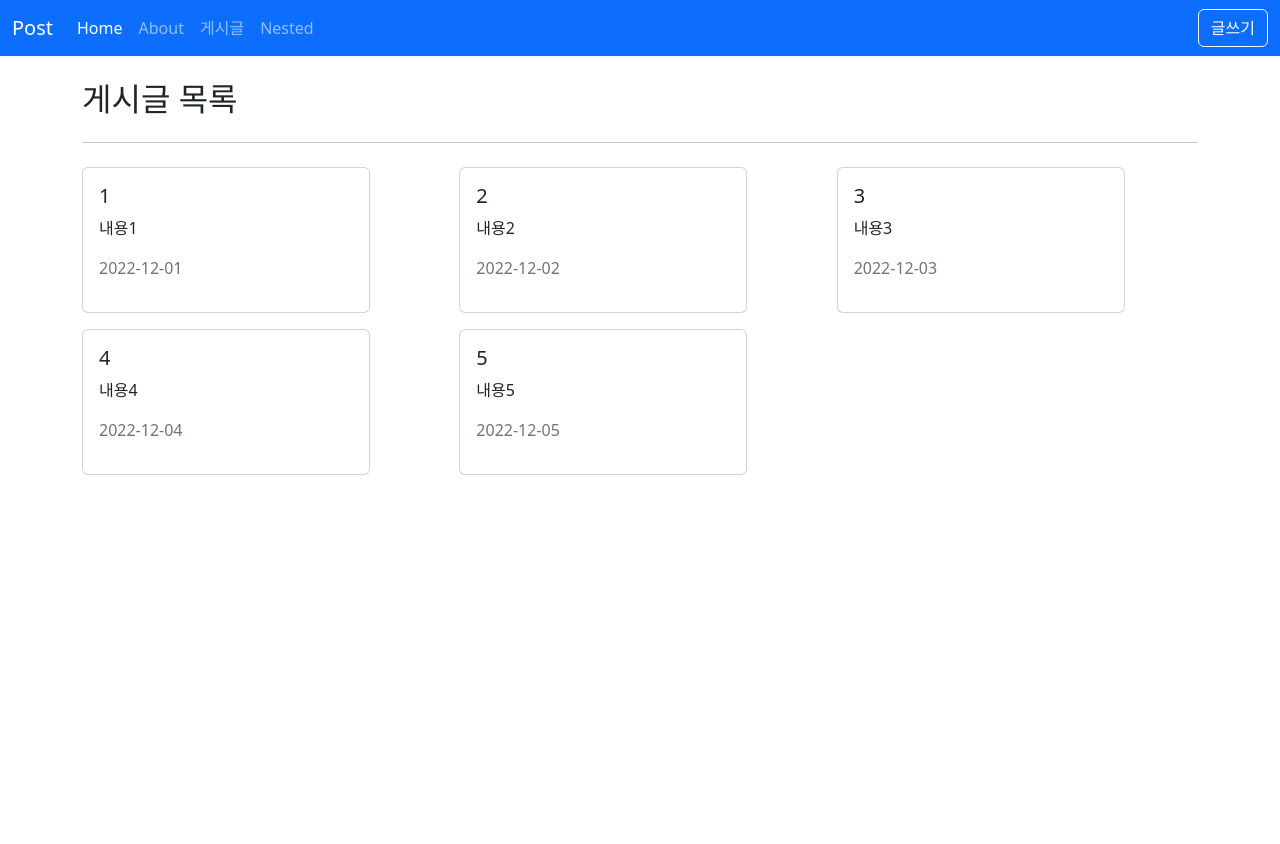
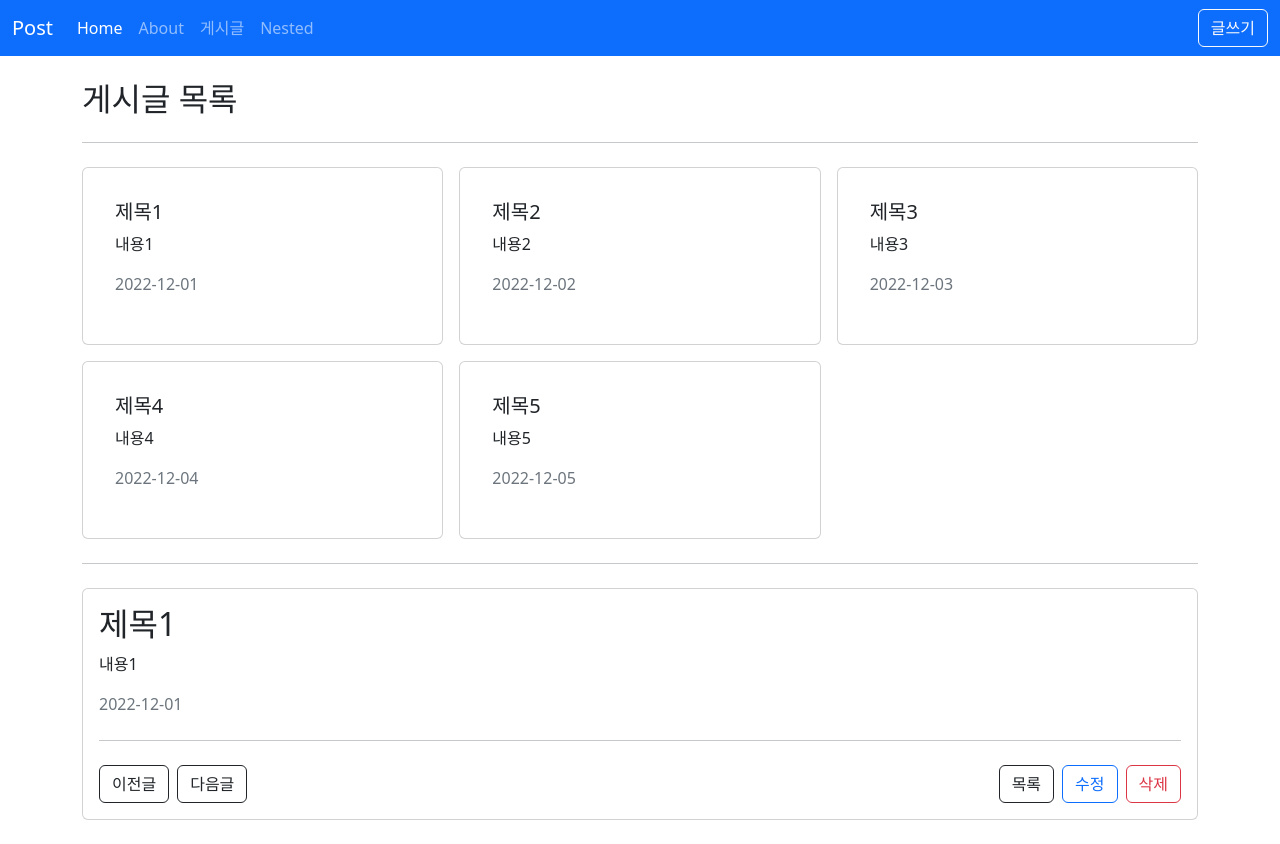
Before and after one commit to SianEl/Basic_vue, a Vue app: page /posts in a window 1280 px wide. Before the commit the page ends 800 px from the top, so only its background shows below. Built offline with nearby package versions, Linux system fonts and the light colour scheme.

Commit message:
router props

```diff
--- a/src/api/posts.js
+++ b/src/api/posts.js
@@ -10,9 +10,6 @@
   return posts;
 }
 
-export function getPost(id) {
-  const post = posts.filter(post => {
-    return post.id === id;
-  });
-  return post;
+export function getPostById(id) {
+  return posts.find(item => item.id === id);
 }
--- /dev/null
+++ b/src/components/practice/AppCard.vue
@@ -0,0 +1,17 @@
+<template>
+  <div class="card">
+    <div v-if="$slots.header" class="card-header">
+      <slot name="header"></slot>
+    </div>
+    <div class="card-body">
+      <slot></slot>
+    </div>
+    <div v-if="$slots.footer" class="card-footer">
+      <slot name="footer"></slot>
+    </div>
+  </div>
+</template>
+
+<script setup></script>
+
+<style lang="scss" scoped></style>
--- a/src/components/practice/posts/PostItem.vue
+++ b/src/components/practice/posts/PostItem.vue
@@ -1,5 +1,5 @@
 <template>
-  <div class="card" style="width: 18rem">
+  <AppCard>
     <div class="card-body">
       <h5 class="card-title">{{ title }}</h5>
       <p class="card-text">
@@ -7,10 +7,11 @@
       </p>
       <p class="text-muted">{{ createdAt }}</p>
     </div>
-  </div>
+  </AppCard>
 </template>
 
 <script setup>
+import AppCard from '../AppCard.vue';
 defineProps({
   title: {
     type: String,
--- a/src/router/index.js
+++ b/src/router/index.js
@@ -37,6 +37,12 @@
     path: '/posts/:id',
     name: 'PostDetail',
     component: PostDetailView,
+    //props: true,
+    props: route => {
+      return {
+        id: parseInt(route.params.id),
+      };
+    },
   },
   {
     path: '/posts/:id/edit',
--- a/src/views/posts/PostDetailView.vue
+++ b/src/views/posts/PostDetailView.vue
@@ -1,8 +1,8 @@
 <template>
   <div>
-    <h2>제목</h2>
-    <p>내용</p>
-    <p class="text-muted">날짜</p>
+    <h2>{{ form.title }}</h2>
+    <p>{{ form.content }}</p>
+    <p class="text-muted">{{ form.createdAt }}</p>
     <hr class="my-4" />
     <div class="row g-2">
       <div class="col-auto">
@@ -28,10 +28,29 @@
 </template>
 
 <script setup>
-import { useRoute, useRouter } from 'vue-router';
-const route = useRoute();
+import { getPostById } from '@/api/posts';
+import { ref } from 'vue';
+import { useRouter } from 'vue-router';
+
+const props = defineProps({
+  id: Number,
+});
+
+//const route = useRoute();
 const router = useRouter();
-const id = route.params.id;
+// const id = route.params.id;
+const form = ref({});
+/**
+ * ref 선언 시 장점 : 객체할당이 가능 <-> reactive 선언 시 단점: reactive로 객체할당할 경우 반응형을 잃음
+ * ref 선언 시 단점 : 데이터 호출시 .value를 붙여야 함 <-> reactive 선언 시 장점 : 데이터 호출시 .value 안 붙여도 됨
+ */
+
+const fetchPost = () => {
+  const data = getPostById(props.id);
+  form.value = { ...data }; // 객체복사하며 대입
+  // 객체복사를 하는 이유는 posts에서 데이터를 수정할 때 주소참조로 인해 연동되면서 값이 변하는 것을 막기 위해
+};
+fetchPost();
 
 const goListPage = () => {
   router.push({
@@ -42,7 +61,7 @@
 const goEditPage = () => {
   router.push({
     name: 'PostEdit',
-    params: { id },
+    params: { id: props.id },
   });
 };
 </script>
--- a/src/views/posts/PostListView.vue
+++ b/src/views/posts/PostListView.vue
@@ -5,18 +5,24 @@
     <div class="row g-3">
       <div v-for="post in posts" :key="post.id" class="col-4">
         <PostItem
-          :title="post.id"
+          :title="post.title"
           :content="post.content"
           :created-at="post.createdAt"
           @click="goPage(post.id)"
         ></PostItem>
       </div>
     </div>
+    <hr class="my-4" />
+    <AppCard>
+      <PostDetailView :id="1"></PostDetailView>
+    </AppCard>
   </div>
 </template>
 
 <script setup>
 import PostItem from '@/components/practice/posts/PostItem.vue';
+import PostDetailView from '@/views/posts/PostDetailView.vue';
+import AppCard from '@/components/practice/AppCard.vue';
 import { ref } from 'vue';
 import { getPosts } from '@/api/posts';
 import { useRouter } from 'vue-router';
```
